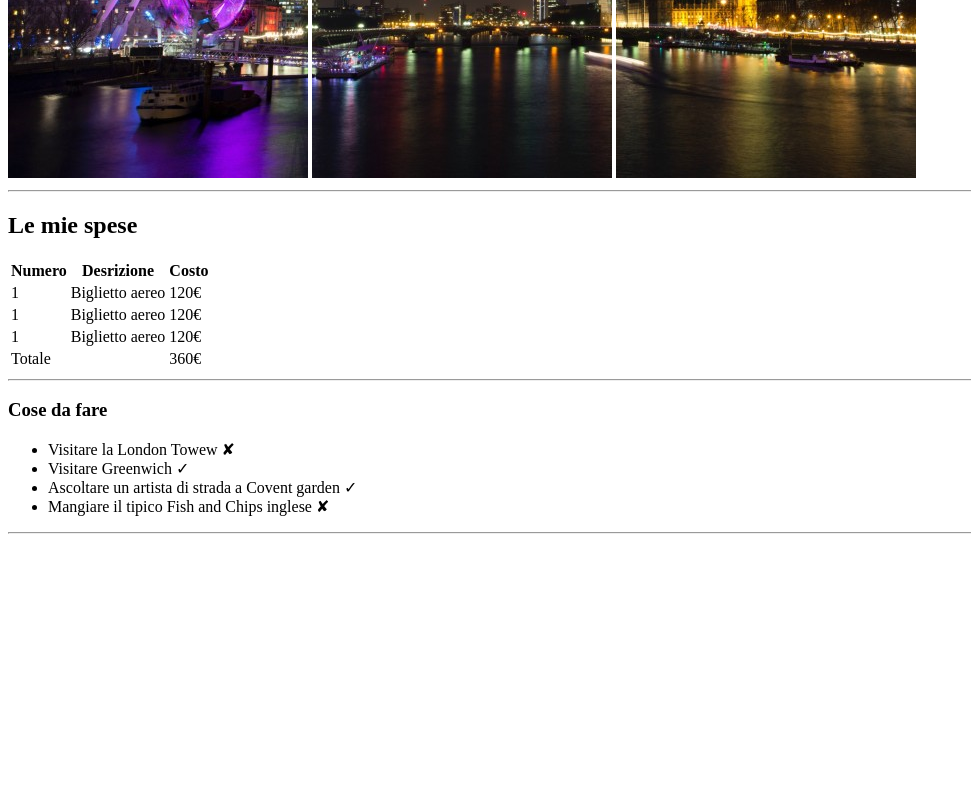
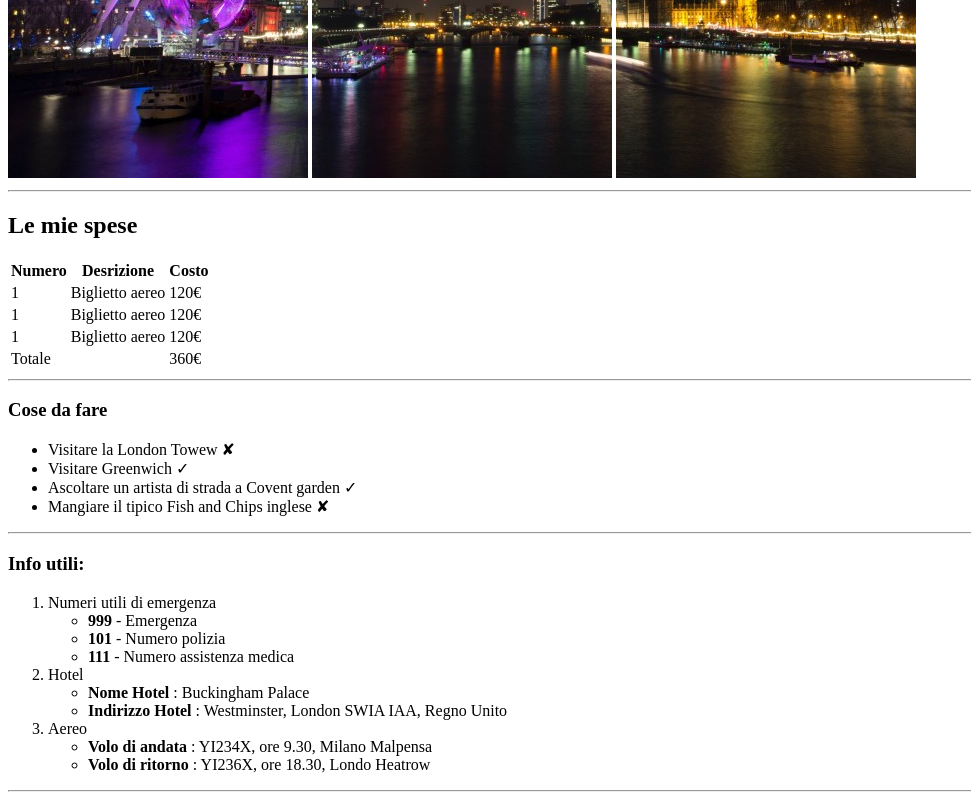
Before and after one commit to simone-nolberto/html-london-trip, a plain HTML site: page index.html in a window 1280 px wide. Shown: the part 502-1302 px from the top of the page, without its empty margins (0-971 px from the left). Before the commit the page ends 1044 px from the top, so only its background shows below. Drawn offline with Linux system fonts and the light colour scheme.

Commit message:
aggiornamento main
info utili

```diff
--- a/index.html
+++ b/index.html
@@ -65,6 +65,50 @@
             </ul>
             <hr>
         </section>
+        <section>
+            <h3>
+                Info utili:
+            </h3>
+            <ol>
+                <li>
+                    Numeri utili di emergenza
+                    <ul>
+                        <li>
+                            <strong>999</strong> - Emergenza
+                        </li>
+                        <li>
+                            <strong>101</strong> - Numero polizia
+                        </li>
+                        <li>
+                            <strong>111</strong> - Numero assistenza medica
+                        </li>
+                    </ul>
+                    <li>
+                        Hotel
+                        <ul>
+                            <li>
+                                <strong>Nome Hotel</strong> : Buckingham Palace
+                            </li>
+                            <li>
+                                <strong>Indirizzo Hotel</strong> : Westminster, London SWIA IAA, Regno Unito
+                            </li>
+                        </ul>
+                        <li>
+                            Aereo
+                            <ul>
+                                <li>
+                                    <strong>Volo di andata</strong> : YI234X, ore 9.30, Milano Malpensa
+                                </li>
+                                <li>
+                                    <strong>Volo di ritorno</strong> : YI236X, ore 18.30, Londo Heatrow
+                                </li>
+                            </ul>
+                        </li>
+                    </li>
+                </li>
+            </ol>
+            <hr>
+        </section>
     </main>
     <footer>
 
```
